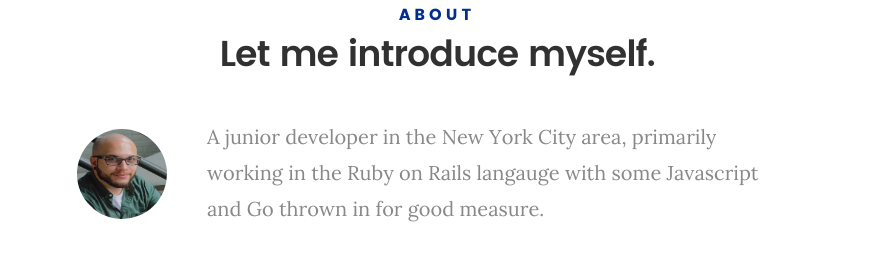
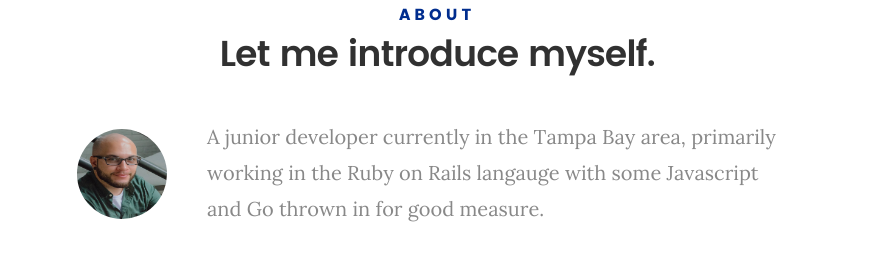
Before and after one commit to Jusixo/jusixo.github.io, a plain HTML site: page index.html in a window 1280 px wide. Shown: the part 920-1198 px from the top of the page, without its empty margins (203-1076 px from the left). Drawn offline with Linux system fonts and the light colour scheme; files whose address does not match are found by name.

Commit message:
updated location

```diff
--- a/index.html
+++ b/index.html
@@ -126,7 +126,7 @@
 
    				<img src="images/profile-pic.jpg" alt="Profile Picture">
 
-   				<p class="lead">A junior developer in the New York City area, primarily working in the Ruby on Rails langauge with some Javascript and Go thrown in for good measure.</p>
+   				<p class="lead">A junior developer currently in the Tampa Bay area, primarily working in the Ruby on Rails langauge with some Javascript and Go thrown in for good measure.</p>
    			</div>
 
    		</div>
```
